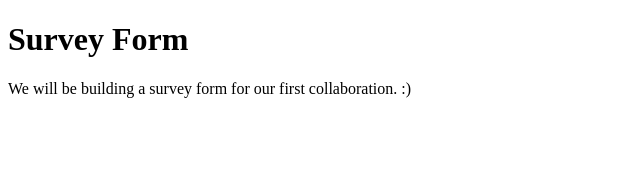
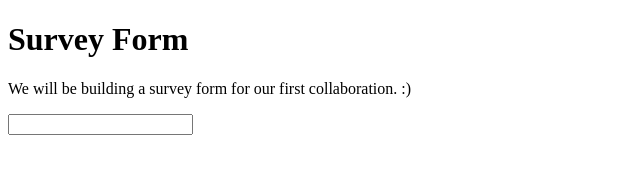
Before and after one commit to MattGomb/collab-1, a plain HTML site: page index.html in a window 1280 px wide. Shown: the whole page, without its empty margins (0-640 px from the left). Drawn offline with Linux system fonts and the light colour scheme.

Commit message:
created form and input

```diff
--- a/index.html
+++ b/index.html
@@ -11,6 +11,12 @@
 
     <h1 id="title">Survey Form</h1>
     <p id="description">We will be building a survey form for our first collaboration. :)</p>
+    <form id="survey-form">
+      <input id="name" type="text">
+    </form>
+
+
+
     <!--
 
     Hello Camper!
```
